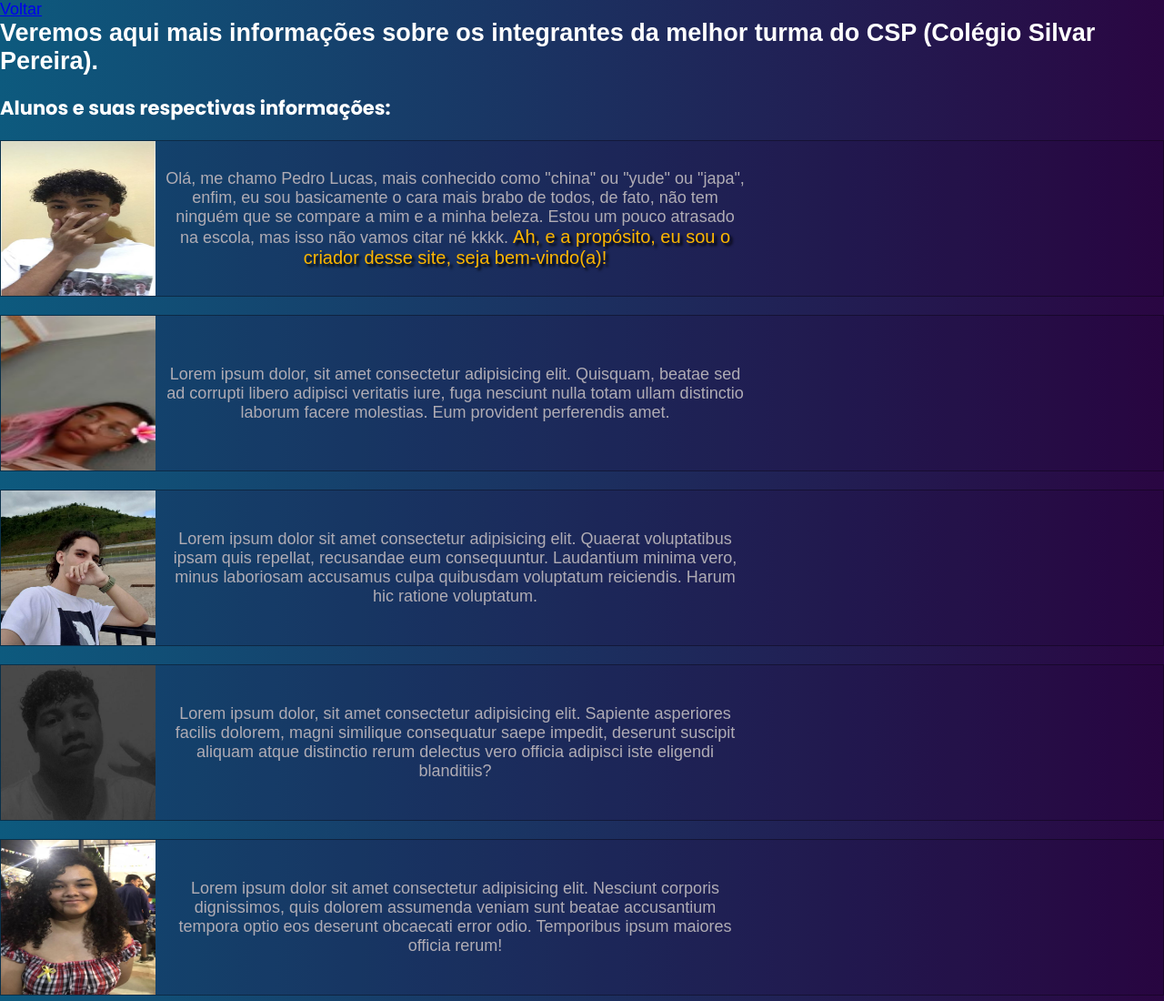
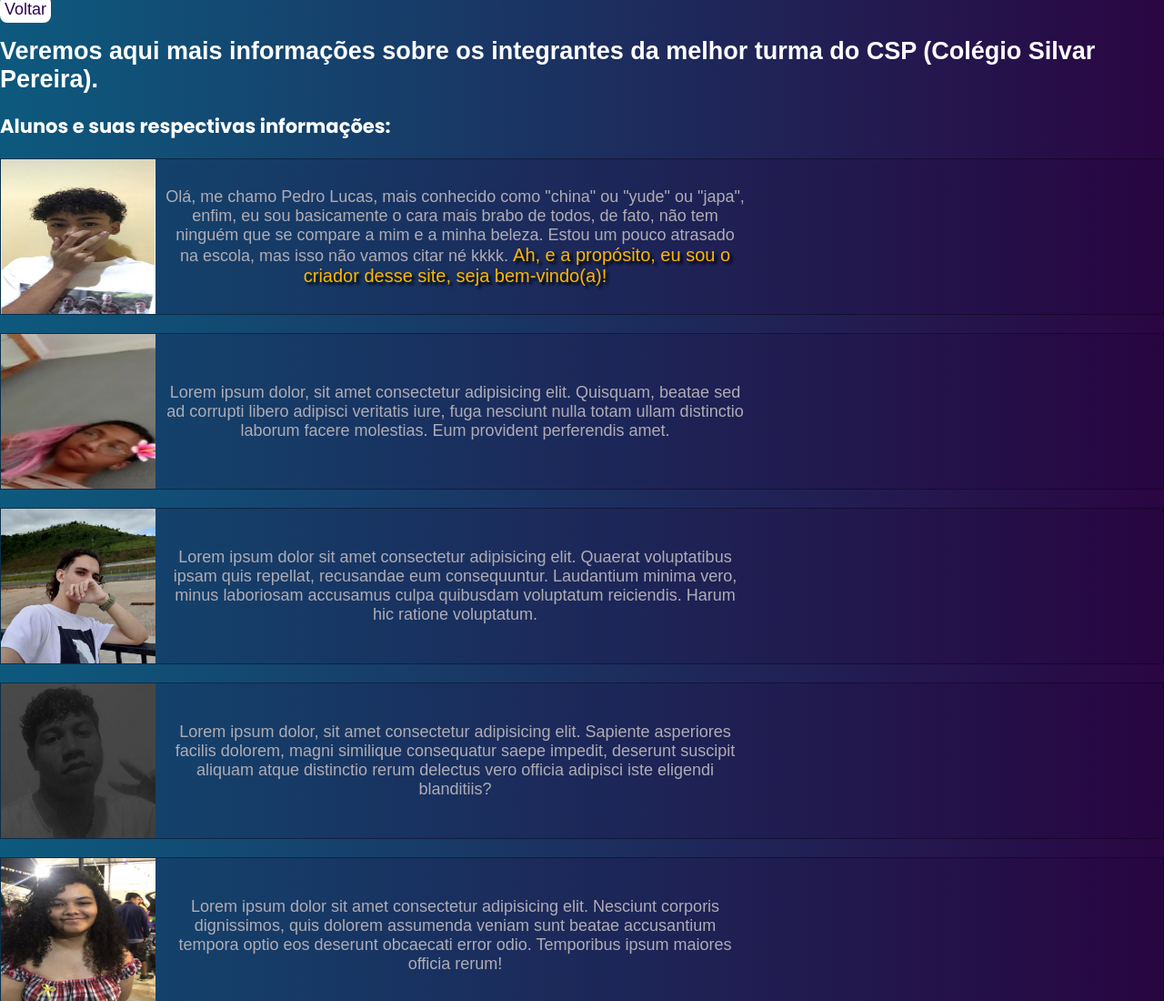
Before and after one commit to CyberPedro0/Pessoal-da-minha-sala, a plain HTML site: page turma.html in a window 1280 px wide. Shown: the top 1100 px of the page at 91% size. Drawn offline with Linux system fonts and the light colour scheme; a web font is replaced by a local one.

Commit message:
Concertei o voltar

```diff
--- a/index.css
+++ b/index.css
@@ -39,6 +39,7 @@ a {
     border-radius: 8px;
     margin-bottom: 25px;
     margin-top: -20px;
+    text-decoration: none;
 }
 
 img {
--- a/turma.css
+++ b/turma.css
@@ -53,3 +53,18 @@ span {
     font-size: 20px;
     text-shadow: 3px 3px 3px black;
 }
+
+a {
+    text-align: center;
+    width: 20px;
+    color:rgb(44, 4, 82);
+    padding: 5px;
+    background-color: white;
+    border-radius: 8px;
+    margin-bottom: 10px;
+    text-decoration: none;
+}
+
+h2 {
+    margin-top: 20px;
+}
--- a/turma.html
+++ b/turma.html
@@ -10,7 +10,7 @@
 
 <body>
     <header>
-        <a href="/index.html">Voltar</a>
+        <a href="index.html">Voltar</a>
         <h2>
             Veremos aqui mais informações sobre os integrantes da melhor turma do CSP (Colégio Silvar Pereira).
 
```
